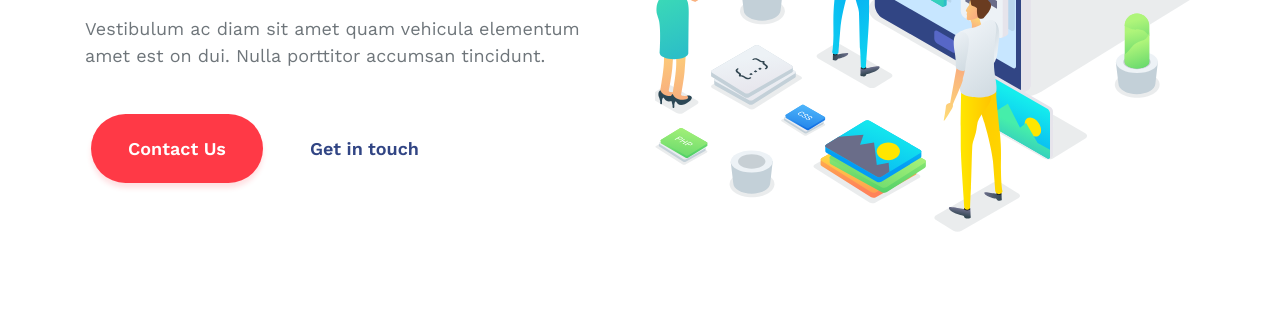
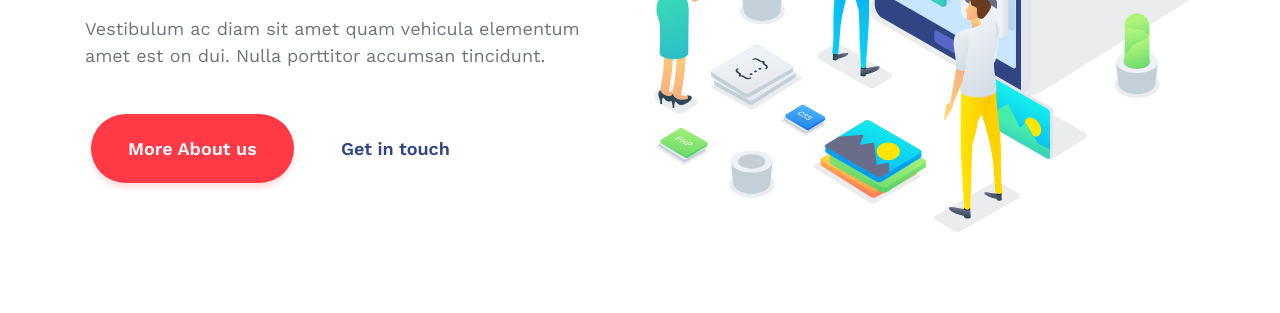
Before and after one commit to KuraiKitsune1/KuraiKitsune1.github.io, a plain HTML site: page My_Test/index.html in a window 1280 px wide. Shown: the part 487-800 px from the top of the page. Drawn offline with nearby package versions, Linux system fonts and the light colour scheme.

Commit message:
Update index.html

```diff
--- a/My_Test/index.html
+++ b/My_Test/index.html
@@ -73,7 +73,7 @@
                 <p class="lead">Vestibulum ac diam sit amet quam vehicula elementum amet est on dui. Nulla porttitor accumsan tincidunt.</p>
                 <br>
                 <div class="padding_buttons">
-                  <a href="#"><button class="btn button_rad " type="button">Contact Us</button></a>
+                  <a href="#"><button class="btn button_rad " type="button">More About us</button></a>
                   <a href="#"><button class="btn  btn-link " type="button" id="main_page_button">Get in touch</button></a>
                 </div>
               </div>
```
